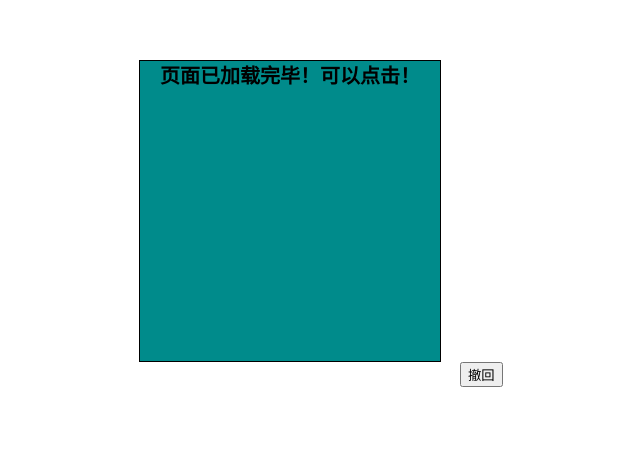
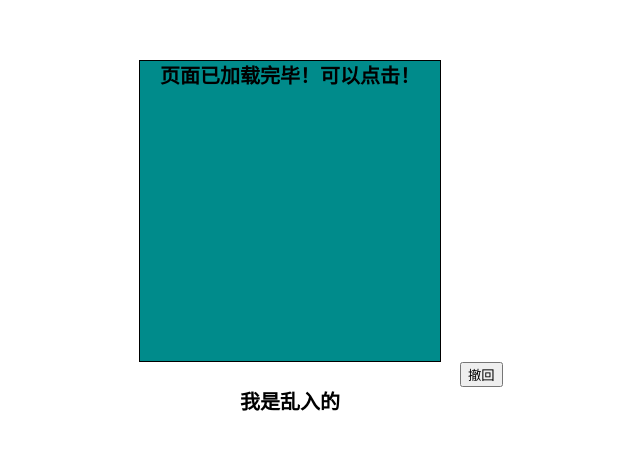
Before and after one commit to mxcat95/GitLearning, a plain HTML site: page index.html in a window 1280 px wide. Shown: the part 190-640 px from the top of the page, without its empty margins (350-990 px from the left). Drawn offline with Linux system fonts and the light colour scheme.

Commit message:
content : modified the index.html with added a comment and a tag of h2

```diff
--- a/index.html
+++ b/index.html
@@ -8,7 +8,9 @@
 </head>
 <body>
     <div class="box"></div>
+    <!-- 移除一个子元素 -->
     <button id="clr">撤回</button>
+    <h2>我是乱入的</h2>
 
     <script src="./src/js/index.js"></script>
 </body>
```
